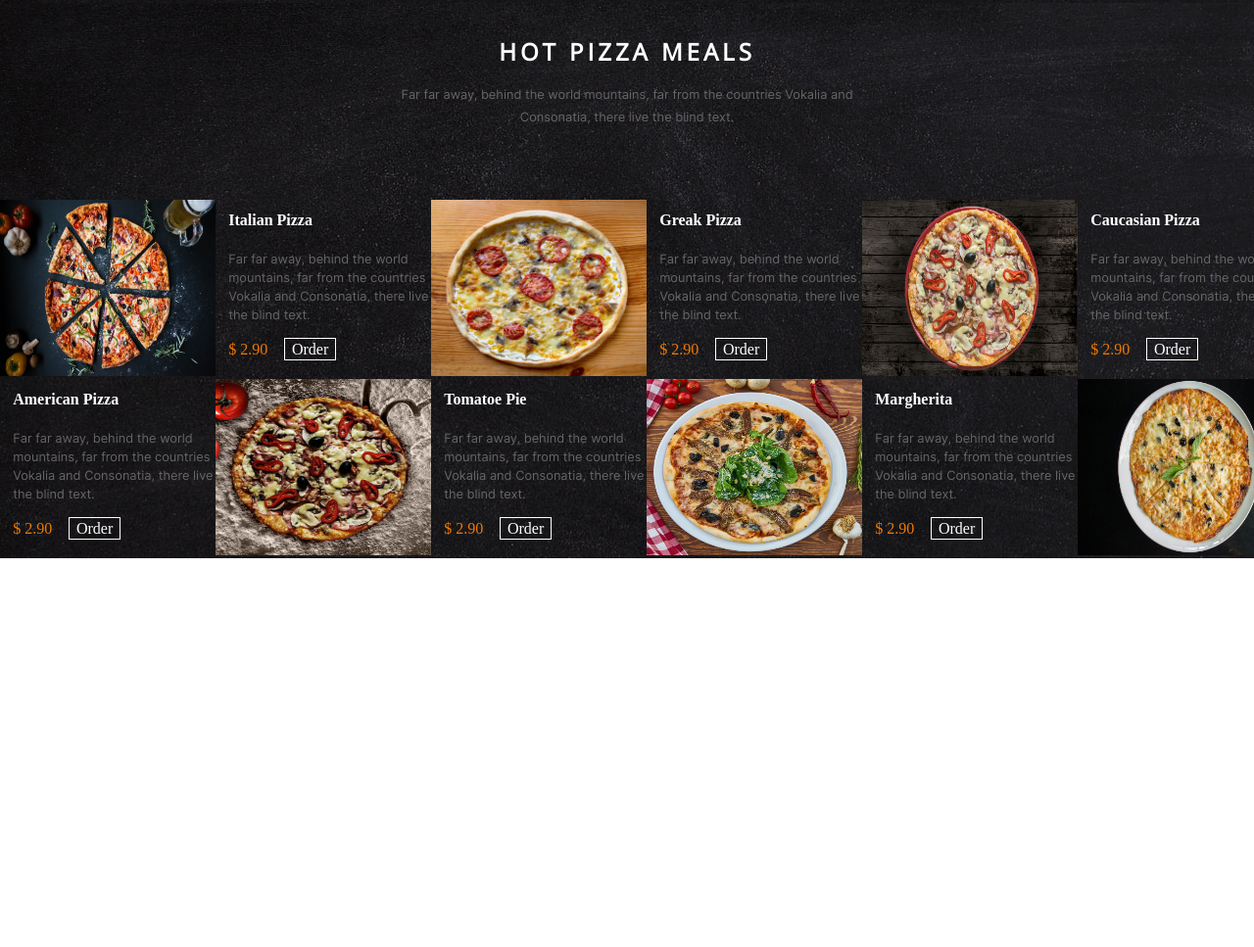
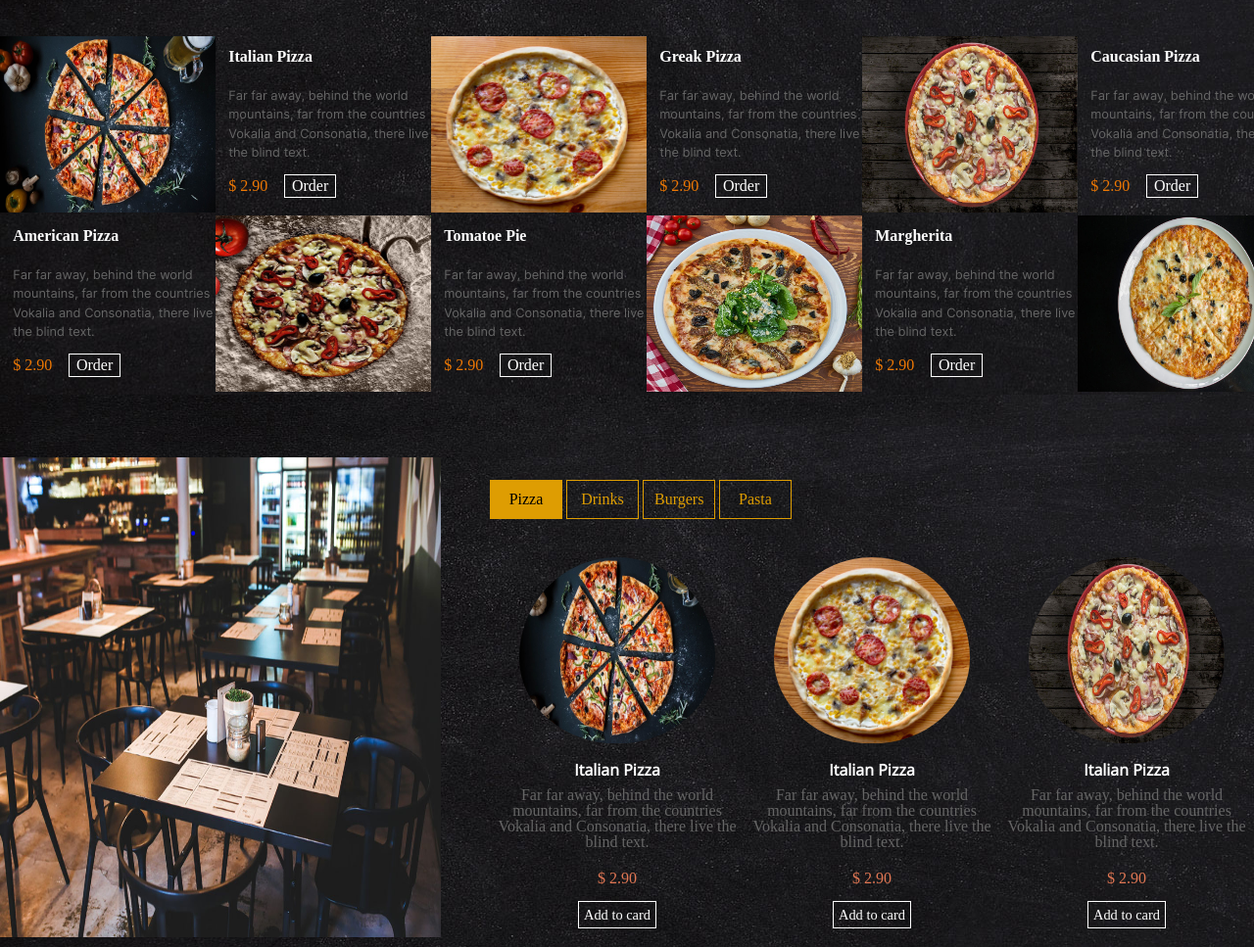
Before and after one commit to Selean79/pizza, a website built with webpack: page src/template.html in a window 1280 px wide. Shown: the part 697-1664 px from the top of the page at 98% size. Before the commit the page ends 1267 px from the top, so only its background shows below. Built offline with nearby package versions, Linux system fonts and the light colour scheme; files whose address does not match are found by name.

Commit message:
Add page 3

```diff
--- a/src/styles/_menuPrice.scss
+++ b/src/styles/_menuPrice.scss
@@ -1,12 +1,12 @@
 $color-line: #e17754;
-$heightMenuPrice: 700px;
+//$heightMenuPrice: 700px;
 $widthMenuPrice: 100%;
 $color: white;
 
 #menu-price {
   background-image: url("assets/bg_4.jpg");
   color: $color;
-  height: $heightMenuPrice;
+  //height: $heightMenuPrice;
   width: $widthMenuPrice;
 
   #line-square{
--- /dev/null
+++ b/src/styles/_pizzaMenuMini.scss
@@ -0,0 +1,75 @@
+#pizza-menu-mini{
+  display: grid;
+  grid-template-columns: 500px 1fr;
+  grid-template-rows: 500px;
+  background-image: url("assets/bg_4.jpg");
+  padding-top: 5%;
+  color:  #656565;
+
+    ul{
+      margin-top: 3%;
+    }
+
+    li{
+      display: inline-block;
+      width: 50px;
+      text-align: center;
+      border: 1px solid #de9d02;
+      padding: 11px;
+      color: #de9d02;
+      //font-size: 1.1em;
+    }
+
+  li:first-child{
+    color: black;
+    background: #de9d02;
+  }
+
+  div .left-side-img{
+    width: 450px;
+    height: 490px;
+  }
+
+  #pizza-cart{
+    display: grid;
+    grid-template-columns: repeat(3 , 1fr);
+    justify-items: center;
+    padding-top: 5%;
+
+    div{
+      text-align: center;
+    }
+
+    .img-menu{
+      padding-bottom: 6%;
+      border-radius: 50%;
+      width: 200px;
+      height: 190px;
+    }
+
+    p, .price, .order{
+      padding-top: 4%;
+      padding-bottom: 4%;
+    }
+
+    span{
+      border: 1px solid white;
+      font-size: 0.9em;
+      padding: 2%;
+    }
+
+    span, h2{
+      color: white;
+    }
+
+    .price{
+      color: $color-line;
+    }
+
+    h2{
+      font-family: 'Open Sans', sans-serif;
+    }
+
+  }
+
+}
--- a/src/styles/index.scss
+++ b/src/styles/index.scss
@@ -7,4 +7,4 @@
 @import 'normalize';
 @import 'menuPrice';
 @import 'pizzaMeals';
-//@import 'pizzaMeals';
+@import 'pizzaMenuMini';
--- a/src/template.html
+++ b/src/template.html
@@ -197,5 +197,54 @@
     </div>
     <!--    </div>-->
 </div>
+<div id="pizza-menu-mini">
+    <div>
+        <img class="left-side-img" src="assets/about.jpg" alt="caffe">
+    </div>
+    <div>
+        <ul>
+            <li>Pizza</li>
+            <li>Drinks</li>
+            <li>Burgers</li>
+            <li>Pasta</li>
+        </ul>
+
+        <div id="pizza-cart">
+            <div>
+                <div><img class="img-menu" src="assets/image_3.jpg" alt="Margherita"></div>
+                <h2>Italian Pizza</h2>
+                <p>
+                    Far far away, behind the world mountains, far from the countries Vokalia and Consonatia, there live
+                    the
+                    blind text.
+                </p>
+                <div class="price">$ 2.90</div>
+                <div class="order"><span>Add to card</span></div>
+            </div>
+            <div>
+                <div><img class="img-menu" src="assets/pizza-2.jpg" alt="Margherita"></div>
+                <h2>Italian Pizza</h2>
+                <p>
+                    Far far away, behind the world mountains, far from the countries Vokalia and Consonatia, there live
+                    the
+                    blind text.
+                </p>
+                <div class="price">$ 2.90</div>
+                <div class="order"><span>Add to card</span></div>
+            </div>
+            <div>
+                <div><img class="img-menu" src="assets/pizza-3.jpg" alt="Margherita"></div>
+                <h2>Italian Pizza</h2>
+                <p>
+                    Far far away, behind the world mountains, far from the countries Vokalia and Consonatia, there live
+                    the
+                    blind text.
+                </p>
+                <div class="price">$ 2.90</div>
+                <div class="order"><span>Add to card</span></div>
+            </div>
+        </div>
+    </div>
+</div>
 </body>
 </html>
```
